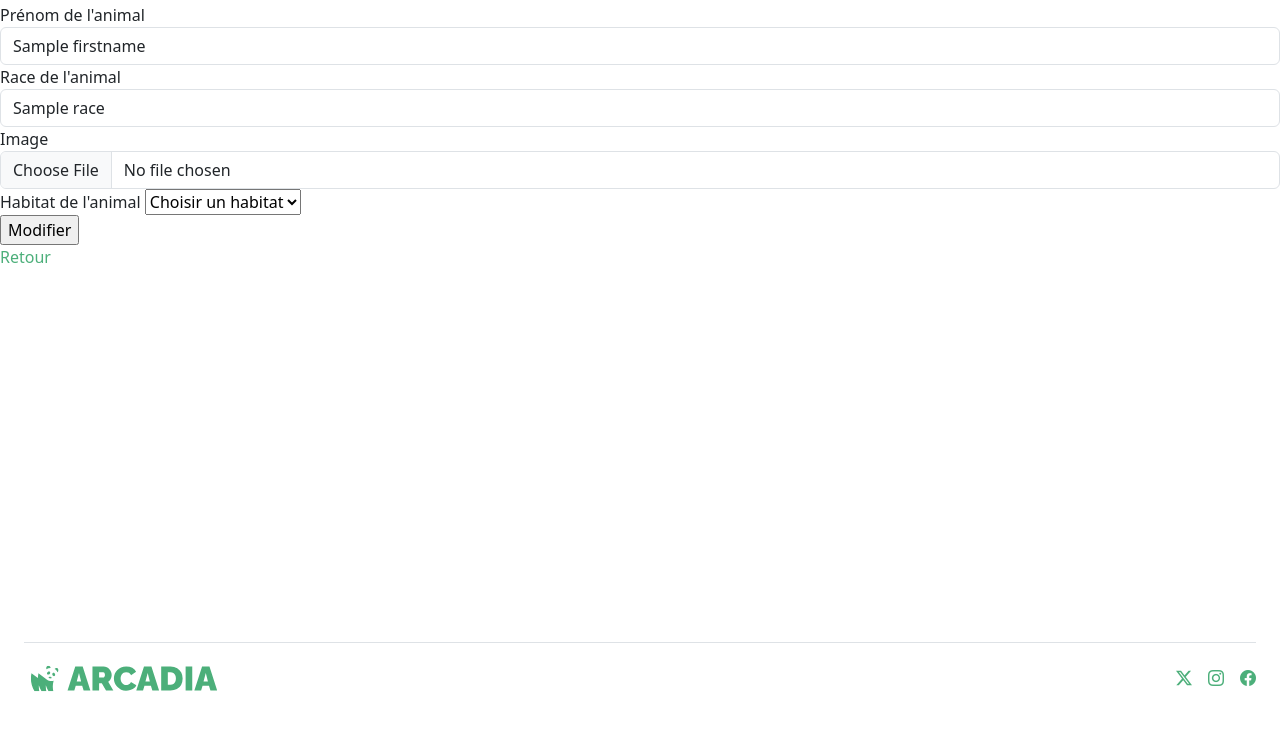
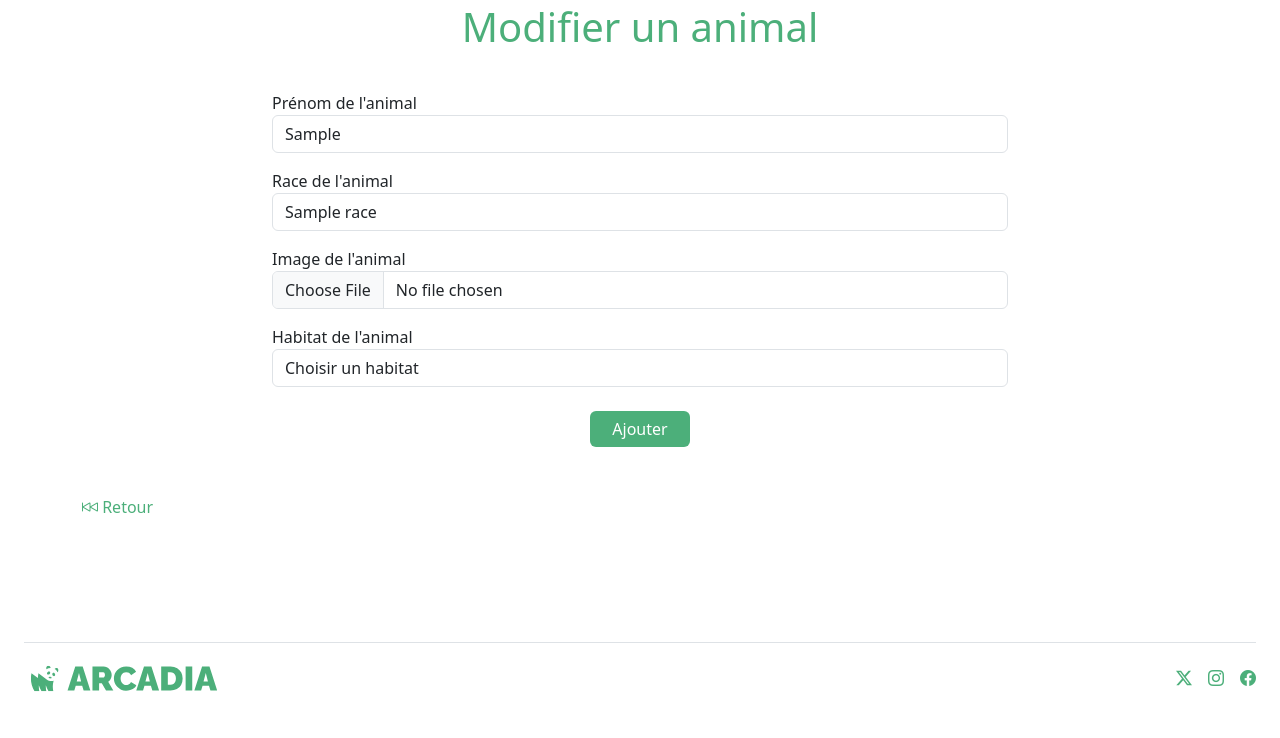
Before and after one commit to Y-rog/arcadia, a PHP site: template templates/animal/edit.php in a window 1280 px wide. Shown: the part 62-800 px from the top of the page. Run offline with PHP 8.4, Linux system fonts and the light colour scheme; the template is opened without the code that fills it: most values are stand-ins (such as "Sample title", 1, 10 or a date in 2020); some libraries are stand-ins or nearby versions.

Commit message:
continue crud animal

```diff
--- a/src/Controller/Controller.php
+++ b/src/Controller/Controller.php
@@ -65,7 +65,6 @@
                 'error' => $e->getMessage(),
                 'pageTitle' => 'Erreur',
             ]);
-            echo $e->getMessage();
         }
     }
 }
--- a/src/Repository/AnimalRepository.php
+++ b/src/Repository/AnimalRepository.php
@@ -3,6 +3,8 @@
 namespace App\Repository;
 
 use App\Entity\Animal;
+use App\Entity\Review;
+use App\Entity\ReviewVeterinary;
 
 class AnimalRepository extends Repository
 {
@@ -47,6 +49,7 @@
         return $animalEntities;
     }
 
+
     public function insert(Animal $animal)
     {
         if ($animal->getId() === null) {
--- a/templates/animal/edit.php
+++ b/templates/animal/edit.php
@@ -1,41 +1,43 @@
-<?php require_once _ROOTPATH_ . '/templates/header.php';
-/**
- * @var \APP\Entity\Animal $animal */ ?>
-
-
-<div class="main-form">
+<?php require_once _ROOTPATH_ . '/templates/header.php'; ?>
+<script src="/assets/js/animal//form.js" defer></script>
+<main class="container">
+    <div class="text-center pb-3">
+        <h1>Modifier un animal</h1>
+    </div>
+    <div class="row justify-content-center">
+        <div class="col-8 ">
             <form method="POST">
-        <div class="form-group">
+                <div class="mb-3 text-start">
+                    <input type="hidden" class='form-control' id="id" name="id" value="<?= $animal->getId() ?>" required>
+                </div>
+                <div class="mb-3 text-start">
                     <label for="first_name">Prénom de l'animal</label>
-            <input type="text" class='form-control' id="first_name" name="first_name" value="<?= $animal->getFirstname() ?>" required>
+                    <input type="text" class='form-control' id="first_name" name="first_name" value="<?= $animal->getFirstName() ?>" required>
                 </div>
-        <div class="form-group">
+                <div class="mb-3 text-start">
                     <label for="race">Race de l'animal</label>
                     <input type="text" class='form-control' id="race" name="race" value="<?= $animal->getRace() ?>" required>
                 </div>
-        <div class="form-group">
-            <label for="image">Image</label>
-            <input type="file" class='form-control' id="image" name="image" value="<?= $animal->getImage() ?>" required>
+                <div class="mb-3 text-start">
+                    <label for="image">Image de l'animal</label>
+                    <input type="file" class="form-control" id="image" name="image" value="" required>
                 </div>
-        <div class="form-group">
+                <div class="mb-3 text-start">
                     <label for="habitat_id">Habitat de l'animal</label>
-            <select name="habitat_id" id="habitat_id" required>
+                    <select name="habitat_id" id="habitat_id" class="form-control" required>
                         <option value="">Choisir un habitat</option>
                         <?php foreach ($habitats as $habitat) : ?>
                             <option value="<?= $habitat->getId() ?>"><?= $habitat->getName() ?></option>
                         <?php endforeach; ?>
                     </select>
                 </div>
-        <div class="form-btn">
-            <input type="submit" id="saveAnimal" name="saveAnimal" class="btn-validate-form" value="Modifier">
+                <div class="row justify-content-center pt-2">
+                    <input type="submit" id="saveAnimal" name="saveAnimal" class="btn btn-primary" value="Ajouter">
                 </div>
             </form>
         </div>
 
-<div class="back">
-    <i class="fa-solid fa-angles-left"></i><a href="index.php?controller=animal&action=add">Retour</a>
+        <div class="container pt-5">
+            <a href="index.php?controller=habitat&action=list"><i class="bi bi-skip-backward"></i> Retour</a>
         </div>
         <?php require_once _ROOTPATH_ . '/templates/footer.php'; ?>
-
-
-<?php require_once _ROOTPATH_ . '/templates/footer.php'; ?>
--- a/templates/habitat/add.php
+++ b/templates/habitat/add.php
@@ -1,5 +1,5 @@
 <?php require_once _ROOTPATH_ . '/templates/header.php'; ?>
-<script src="../../assets/js/habitat/form.js" defer></script>
+<script src="/assets/js/habitat/form.js" defer></script>
 <main class="container">
     <div class="text-center pb-3">
         <h1>Ajouter un Habitat</h1>
--- a/templates/habitat/show.php
+++ b/templates/habitat/show.php
@@ -48,7 +48,7 @@
                             <li class="list-group-item">Prénom: <?= ucwords($animal->getFirstname()) ?></li>
                             <li class="list-group-item">Race: <?= $animal->getRace() ?></li>
                             <li class="list-group-item">Habitat: <?= $habitat->getName() ?></li>
-                            <li class="list-group-item">Etat: <?= $habitat->getName() ?></li>
+                            <li class="list-group-item">Etat: #</li>
                         </ul>
                     </div>
                 </a>
```
Also changed, not shown: src/Controller/AnimalController.php (+8 -21 lines), src/Controller/HabitatController.php (+9 -11 lines), src/Repository/ReviewVeterinaryRepository.php (+14 -1 lines), templates/animal/add.php (+16 -13 lines), templates/animal/show.php (+11 -1 lines). Lines whose indentation alone changed are shown as unchanged.
